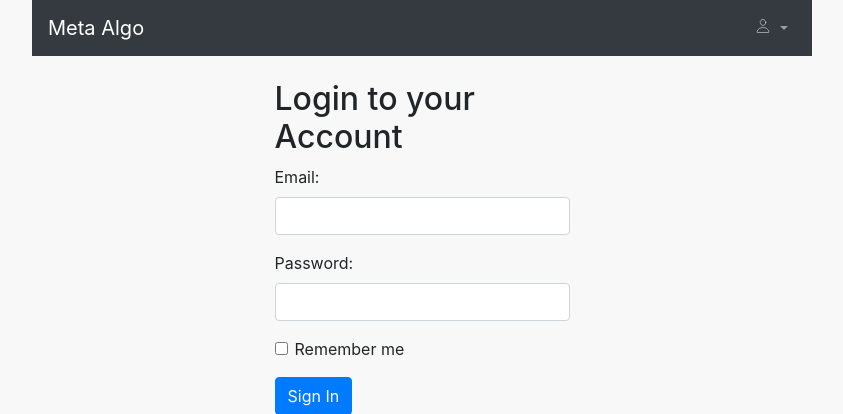
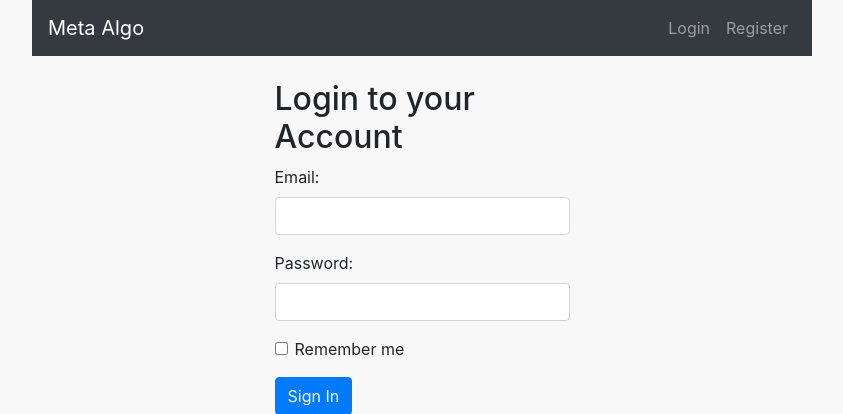
Before and after one commit to Devsixth/webapp, a Flask app: page / in a window 1280 px wide. Shown: the top 414 px of the page, without its empty margins (218-1061 px from the left). Run offline with Flask 2, Linux system fonts and the light colour scheme; some libraries are stand-ins or nearby versions.

Commit message:
Update new_base.html

```diff
--- a/templates/new_base.html
+++ b/templates/new_base.html
@@ -79,32 +79,32 @@
         </ul>
         <ul class="navbar-nav ml-auto">
             <li class="nav-item">
-                <a class="nav-link" data-toggle="modal" href="#Modal-UserInfo-{{current_user.id}}">Welcome, {{
-                    current_user.id }}</a>
+                <div class="dropdown">
+                    <a class="nav-link dropdown-toggle" href="#" role="button" data-toggle="dropdown">
+                          <ion-icon name="person-outline"></ion-icon>
+                      </a>
+                    <div class="dropdown-menu dropdown-menu-right">
+                        <a class="dropdown-item" data-toggle="modal" href="#Modal-UserInfo-{{current_user.id}}">
+                             <ion-icon name="log-in-outline"></ion-icon> Welcome, {{current_user.id }}
+                        </a>
+                        <a class="dropdown-item" href="{{ url_for('logout') }}">
+                             <ion-icon name="person-add-outline"></ion-icon>Logout
+                        </a>
+                  </div>
+                </div>
+         </li>
+        </ul>
+        {% else %}
+        <ul class="navbar-nav ml-auto">
+            <li class="nav-item">
+                <a class="nav-link" href="{{ url_for('login') }}">Login</a>
             </li>
             <li class="nav-item">
-                <a class="nav-link" href="{{ url_for('logout') }}">Logout</a>
-            </li>
-        </ul>
-        {% else %}
-         <ul class="navbar-nav ml-auto">
-            <li class="nav-item">
-                <div class="dropdown">
-                    <a class="nav-link dropdown-toggle" href="#" role="button" data-toggle="dropdown">
-                        <ion-icon name="person-outline"></ion-icon>
-                    </a>
-                    <div class="dropdown-menu dropdown-menu-right">
-                        <a class="dropdown-item" href="{{ url_for('login') }}">
-                            <ion-icon name="log-in-outline"></ion-icon> Login
-                        </a>
-                        <a class="dropdown-item" href="{{ url_for('signup') }}">
-                            <ion-icon name="person-add-outline"></ion-icon> Register
-                        </a>
-                    </div>
-                </div>
+                <a class="nav-link" href="{{ url_for('signup')}}">Register</a>
             </li>
         </ul>
         {% endif %}
+
     </div>
 </nav>
 <br>
```
